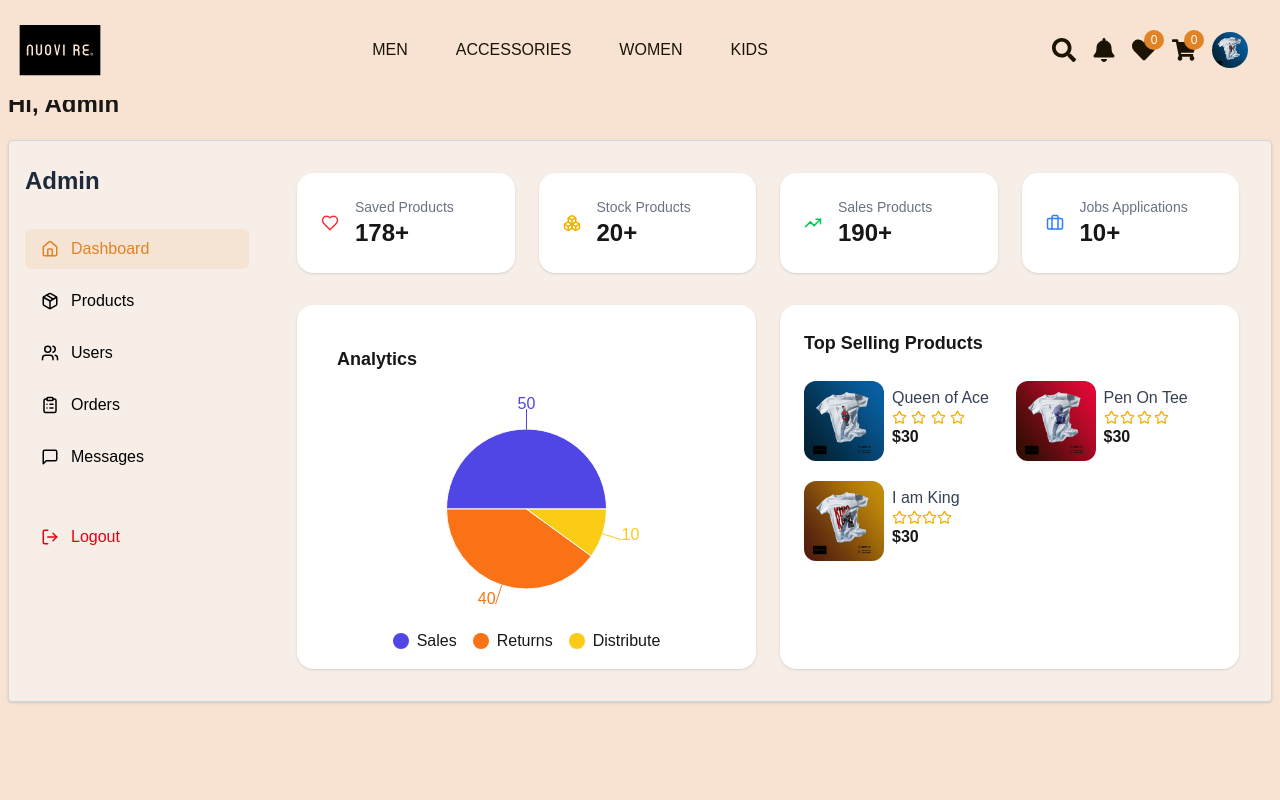
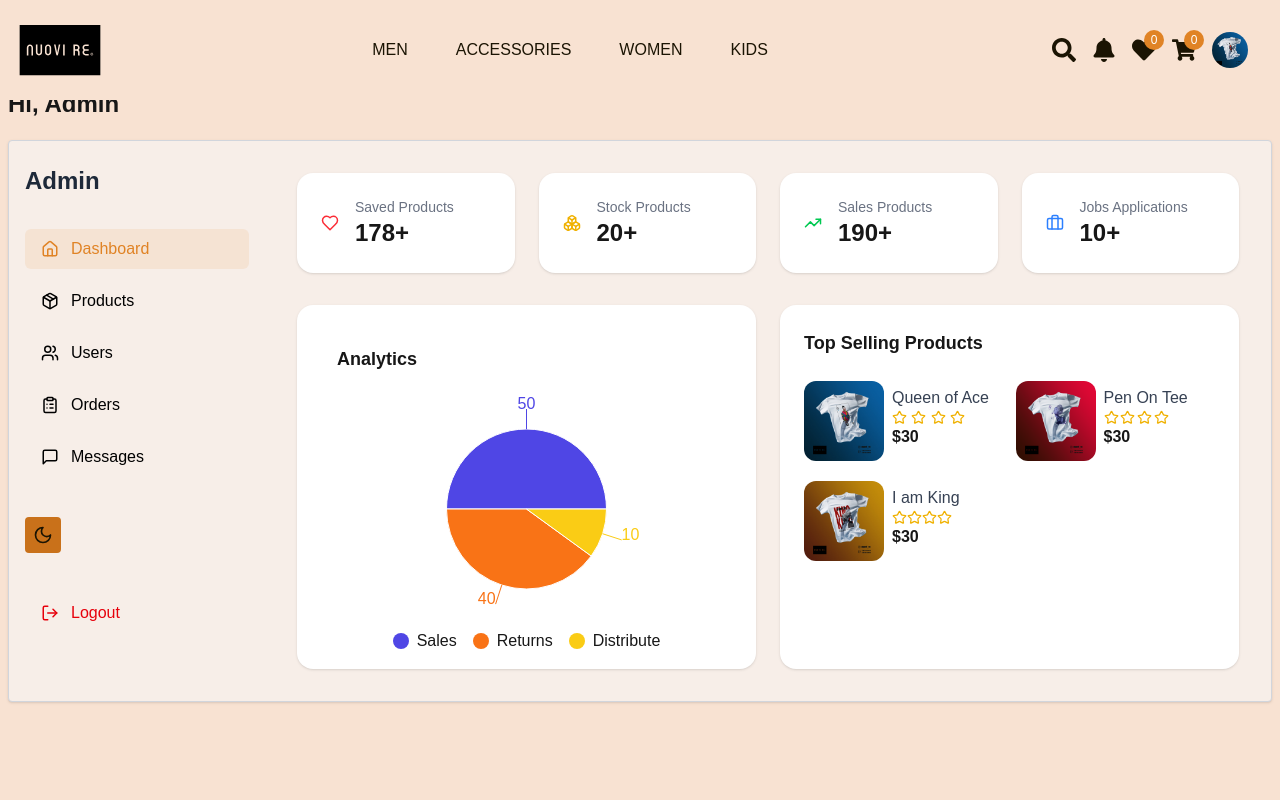
Before and after one commit to kawaben/inganjiapp, a Next.js app: page /admin in a window 1280 px wide. Shown: the top 800 px of the page. Built offline with nearby package versions, Linux system fonts and the light colour scheme; sample sign-in values are in the browser's storage.

Commit message:
created toggle button

```diff
--- a/app/admin/page.js
+++ b/app/admin/page.js
@@ -10,6 +10,7 @@ import Orders from "./orders/page";
 import User from "./users/page";
 import Products from "./products/page";
 import Messages from "./messages/page";
+import ThemeToggle from "../components/ThemeButton";
 
 
 export default function AdminDashboard() {
@@ -35,8 +36,11 @@ export default function AdminDashboard() {
                    <li className={`flex items-center gap-3 px-4 py-2 rounded-md transition cursor-pointer hover:bg-gray-100 ${activeSection === "Messages" ? "bg-[#e08325]/10 text-[#e08325]" : "text-black"}`} onClick={() => setActiveSection("Messages")}><MessageSquare size={18} /> Messages </li>
                 </ul>
               </div>
-
-
+             {/*Theme Button*/}
+              <div className="mt-auto pt-10">
+                <ThemeToggle/>
+              </div>
+                {/*Logout Button*/}
               <div className="mt-auto pt-10">
                 <button className="flex items-center gap-3 px-4 py-2 rounded-md text-red-600 hover:bg-red-100 transition">
                   <LogOut size={18} />
--- /dev/null
+++ b/app/components/ThemeButton.js
@@ -0,0 +1,26 @@
+'use client';
+import { useTheme } from 'next-themes';
+import { useEffect, useState } from 'react';
+import { Sun, Moon } from 'lucide-react';
+
+export default function ThemeToggle() {
+  const { theme, setTheme } = useTheme();
+  const [mounted, setMounted] = useState(false);
+
+  // Prevent mismatch on hydration
+  useEffect(() => setMounted(true), []);
+
+  if (!mounted) return null;
+
+  const isDark = theme === 'dark';
+
+  return (
+    <button
+      onClick={() => setTheme(isDark ? 'light' : 'dark')}
+      className="p-2 rounded bg-[var(--primary)] text-[var(--text)] hover:bg-[var(--hover)] transition-colors"
+      aria-label="Toggle Theme"
+    >
+      {isDark ? <Sun size={20} /> : <Moon size={20} />}
+    </button>
+  );
+}
--- a/app/globals.css
+++ b/app/globals.css
@@ -17,6 +17,18 @@
   --hover: #FF4500;
   --border: #CCCCCC;
   --highlight: #FFFF00;
+}
+html.dark {
+  --background: #171717;
+  --foreground: #f8e2d2;
+  --text: #f0e6d2;
+  --primary: #e88e38;
+  --secondary: #a89d94;
+  --accent: #ff7849;
+  --link: #66b2ff;
+  --hover: #ff6633;
+  --border: #444444;
+  --highlight: #ffd700;
 }
 
 /* Dark Mode Customization */
--- a/app/layout.js
+++ b/app/layout.js
@@ -1,6 +1,7 @@
 "use client";
 
 import "./globals.css";
+import { ThemeProvider } from 'next-themes';
 import Footer from "./components/Footer";
 import Navbar from "./components/Navbar";
 import { StoreProvider } from './context/StoreContext';
@@ -11,6 +12,7 @@ export default function RootLayout({ children }) {
   return (
     <html lang="en">
       <body>
+        <ThemeProvider attribute="class">
             <UserProvider>
             <StoreProvider>
               <Navbar />
@@ -23,6 +25,8 @@ export default function RootLayout({ children }) {
               <Footer />
             </StoreProvider>
           </UserProvider>
+        </ThemeProvider>
+
       </body>
     </html>
   );
--- a/package.json
+++ b/package.json
@@ -24,6 +24,7 @@
     "lucide-react": "^0.510.0",
     "mysql2": "^3.14.0",
     "next": "15.2.3",
+    "next-themes": "^0.4.6",
     "pdfkit": "^0.17.1",
     "prisma": "^6.6.0",
     "qrcode.react": "^4.2.0",
--- a/tailwind.config.js
+++ b/tailwind.config.js
@@ -1,5 +1,6 @@
 
 module.exports = {
+  darkMode: 'class',
     content: [
       "./public/**/*.{js,ts,jsx,tsx}",
       "./app/**/*.{js,ts,jsx,tsx}"
```
Also changed, not shown: 1 other file (tests, documents, lock files or other folders). Lines whose indentation alone changed are shown as unchanged.
